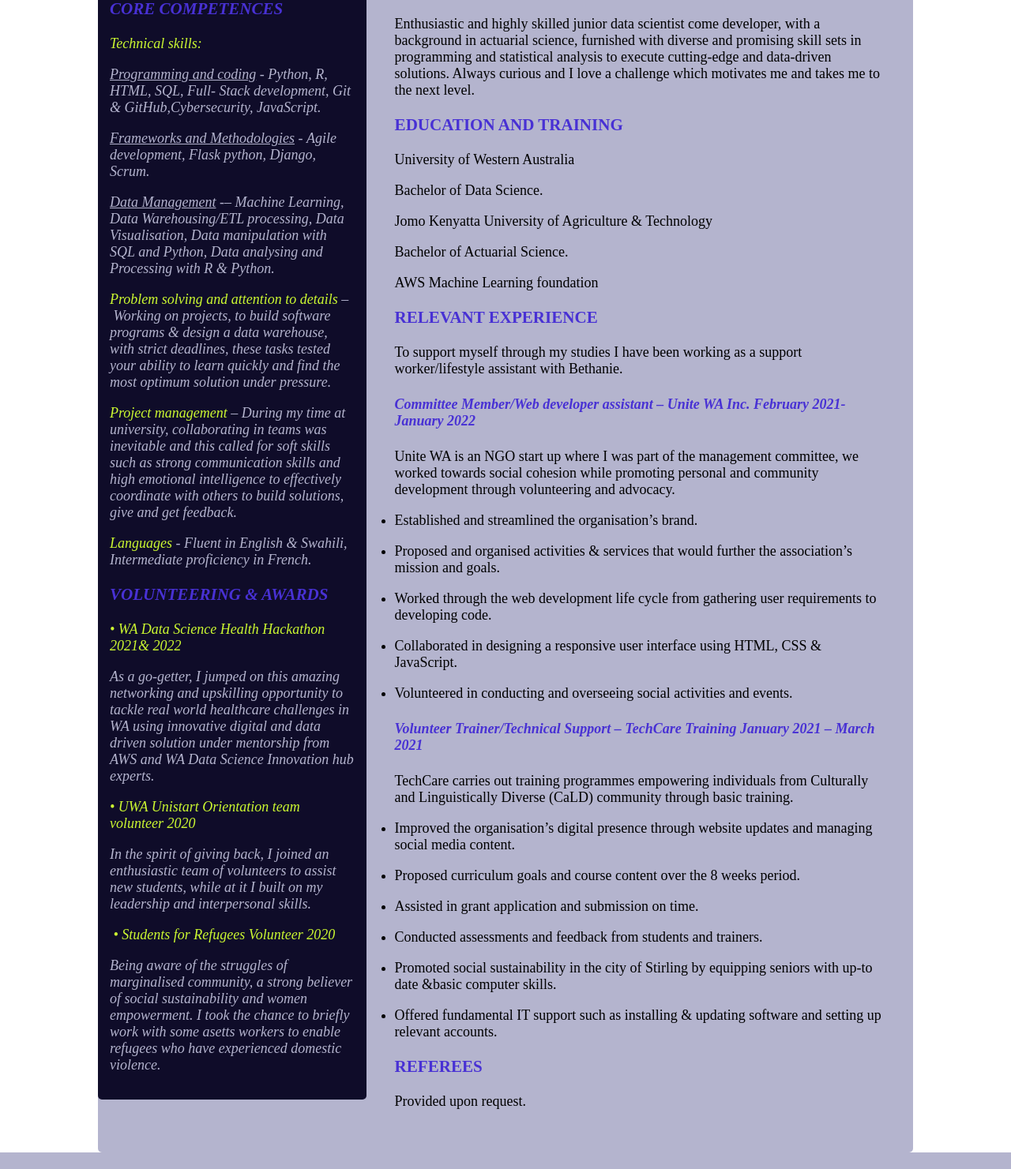
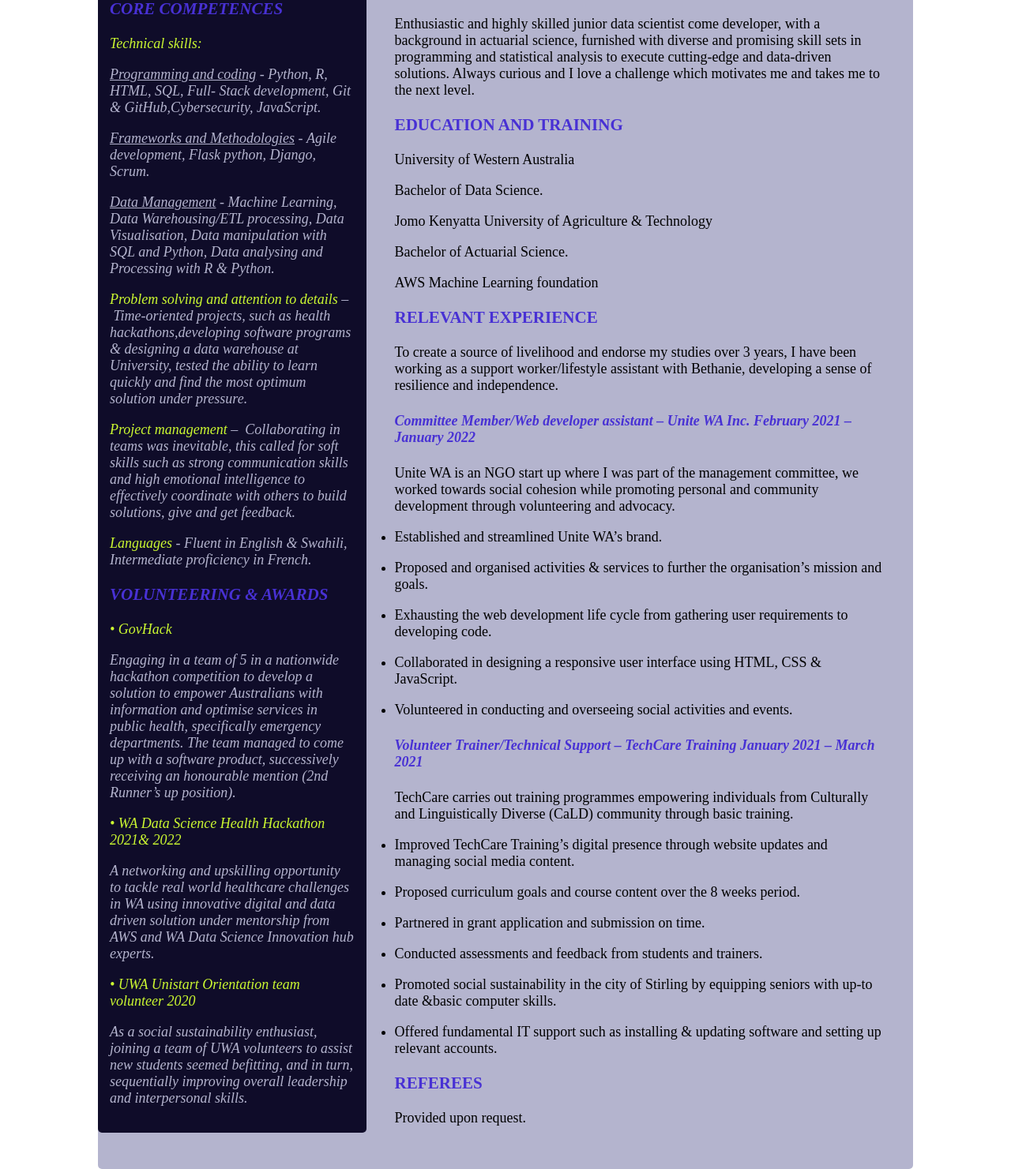
Before and after one commit to PaulineG9/Project_1, a Flask app: page /resume in a window 1280 px wide. Shown: the part 153-1634 px from the top of the page at 79% size. Before the commit the page ends 1613 px from the top, so only its background shows below. Run offline with Flask 3, Linux system fonts and the light colour scheme.

Commit message:
frontend updates

```diff
--- a/app/templates/resume.html
+++ b/app/templates/resume.html
@@ -13,19 +13,20 @@
         <p><span style="text-decoration:underline;">Frameworks and Methodologies</span> -&nbsp;Agile development, Flask python, Django, Scrum.</p>
 
 
-        <p><span style="text-decoration:underline;">Data Management</span>  -&ndash;&nbsp;Machine Learning, Data Warehousing/ETL processing, Data Visualisation, Data manipulation with SQL and Python, Data analysing and Processing with R &amp; Python.</p>
-        <p><span style="color: #ccf831;">Problem solving and attention to details</span> &ndash;&nbsp;Working on projects, to build software programs &amp; design a data warehouse, with strict deadlines, these tasks tested your ability to learn quickly and find the most optimum solution under pressure.</p>
-        <p> <span style="color: #ccf831;">Project management</span> &ndash;&nbsp;During my time at university, collaborating in teams was inevitable and this called for soft skills such as strong communication skills and high emotional intelligence to effectively coordinate with others to build solutions, give and get feedback.</p>
+        <p><span style="text-decoration:underline;">Data Management</span>  -&nbsp;Machine Learning, Data Warehousing/ETL processing, Data Visualisation, Data manipulation with SQL and Python, Data analysing and Processing with R &amp; Python.</p>
+        <p><span style="color: #ccf831;">Problem solving and attention to details</span> &ndash;&nbsp;Time-oriented projects, such as health hackathons,developing software programs & designing a data warehouse at University, tested the ability to learn quickly and find the most optimum solution under pressure.</p>
+        <p> <span style="color: #ccf831;">Project management</span> &ndash;&nbsp; Collaborating in teams was inevitable, this called for soft skills such as strong communication skills and high emotional intelligence to effectively coordinate with others to build solutions, give and get feedback.</p>
         <p> <span style="color: #ccf831;">Languages</span> -&nbsp;Fluent in English &amp; Swahili, Intermediate proficiency in French.&nbsp;</p>
         </aside>
          <aside>
         <h3>VOLUNTEERING &amp; AWARDS</h3>
+	<p style="color: #ccf831;">&bull;&nbsp;GovHack</p>
+        <p>Engaging in a team of 5 in a nationwide hackathon competition to develop a solution to empower Australians with information and optimise services in public health, specifically emergency departments. The team managed to come up with a software product, successively receiving an honourable mention (2nd Runner&rsquo;s up position).</p>
+
         <p style="color: #ccf831;">&bull;&nbsp;WA Data Science Health Hackathon 2021&amp; 2022</p>
-        <p>As a go-getter, I jumped on this amazing networking and upskilling opportunity to tackle real world healthcare challenges in WA using innovative digital and data driven solution under mentorship from AWS and WA Data Science Innovation hub experts.</p>
+        <p>A networking and upskilling opportunity to tackle real world healthcare challenges in WA using innovative digital and data driven solution under mentorship from AWS and WA Data Science Innovation hub experts.</p>
         <p style="color: #ccf831;">&bull;&nbsp;UWA Unistart Orientation team volunteer 2020</p>
-        <p>In the spirit of giving back, I joined an enthusiastic team of volunteers to assist new students, while at it I built on my leadership and interpersonal skills.</p>
-        <p style="color: #ccf831;">&nbsp;&bull;&nbsp;Students for Refugees Volunteer 2020</p>
-        <p>Being aware of the struggles of marginalised community, a strong believer of social sustainability and women empowerment. I took the chance to briefly work with some asetts workers to enable refugees who have experienced domestic violence.</p>
+        <p>As a social sustainability enthusiast, joining a team of UWA volunteers to assist new students seemed befitting, and in turn, sequentially improving overall leadership and interpersonal skills.</p>
 
         </aside>
 
@@ -60,11 +61,11 @@
 			<!-- </div><img src="blob:https://wordtohtml.net/c414f8ae-493f-4ee5-8989-cb7bcda906b3" alt="page1image25093472" width="473.950015" height="0.500079"> -->
 
 			<div>
-				<p>To support myself through my studies I have been working as a support worker/lifestyle assistant with Bethanie.</p>
+				<p>To create a source of livelihood and endorse my studies over 3 years, I have been working as a support worker/lifestyle assistant with Bethanie, developing a sense of resilience and independence.</p>
 
 			</div>
 			<div>
-				<h4>Committee Member/Web developer assistant &ndash; Unite WA Inc. February 2021- January 2022</h4>
+				<h4>Committee Member/Web developer assistant &ndash; Unite WA Inc. February 2021 &ndash; January 2022</h4>
 				<p>Unite WA is an NGO start up where I was part of the management committee, we worked towards social cohesion while promoting personal and community development through volunteering and advocacy.</p>
 
 
@@ -74,13 +75,13 @@
 
 				<ul>
 					<li>
-						<p>Established and streamlined the organisation&rsquo;s brand.</p>
+						<p>Established and streamlined Unite WA&rsquo;s brand.</p>
 					</li>
 				    <li>
-					<p>Proposed and organised activities &amp; services that would further the association&rsquo;s mission and goals.</p>
+					<p>Proposed and organised activities &amp; services to further the organisation&rsquo;s mission and goals.</p>
 				    </li>
 				    <li>
-					<p>Worked through the web development life cycle from gathering user requirements to developing code.</p>
+					<p>Exhausting the web development life cycle from gathering user requirements to developing code.</p>
 				    </li>
 				    <li>
 					<p>Collaborated in designing a responsive user interface using HTML, CSS &amp; JavaScript.</p>
@@ -99,13 +100,13 @@
 				<ul>
 
 				    <li>
-					<p>Improved the organisation&rsquo;s digital presence through website updates and managing social media content.</p>
+					<p>Improved TechCare Training&rsquo;s digital presence through website updates and managing social media content.</p>
 				    </li>
 				    <li>
 					<p>Proposed curriculum goals and course content over the 8 weeks period.</p>
 				    </li>
 				    <li>
-					<p>Assisted in grant application and submission on time.</p>
+					<p>Partnered in grant application and submission on time.</p>
 				    </li>
 				    <li>
 					<p>Conducted assessments and feedback from students and trainers.</p>
```
